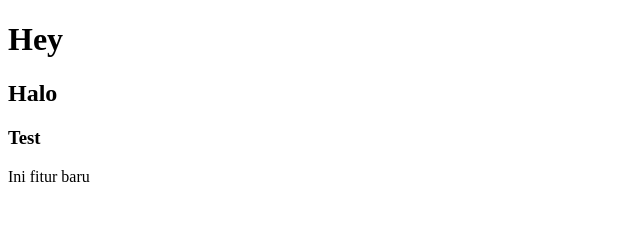
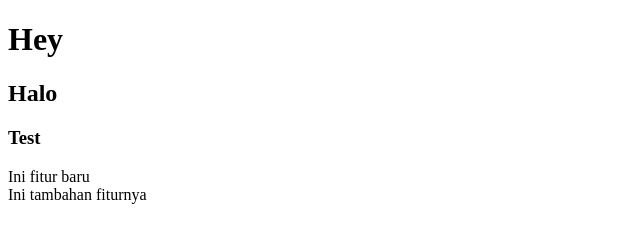
Before and after one commit to ibrahimaji/belajargit, a website: page index.html in a window 1280 px wide. Shown: the whole page, without its empty margins (0-640 px from the left). Drawn offline with Linux system fonts and the light colour scheme.

```diff
--- a/index.html
+++ b/index.html
@@ -12,5 +12,8 @@
     <div>
         Ini fitur baru
     </div>
+    <div>
+        Ini tambahan fiturnya
+    </div>
 </body>
 </html>
--- a/package.json
+++ b/package.json
@@ -8,5 +8,8 @@
   },
   "keywords": [],
   "author": "",
-  "license": "ISC"
+  "license": "ISC",
+  "dependencies": {
+    "typed.js": "^2.0.16"
+  }
 }
```
Also changed, not shown: 1 other file.
